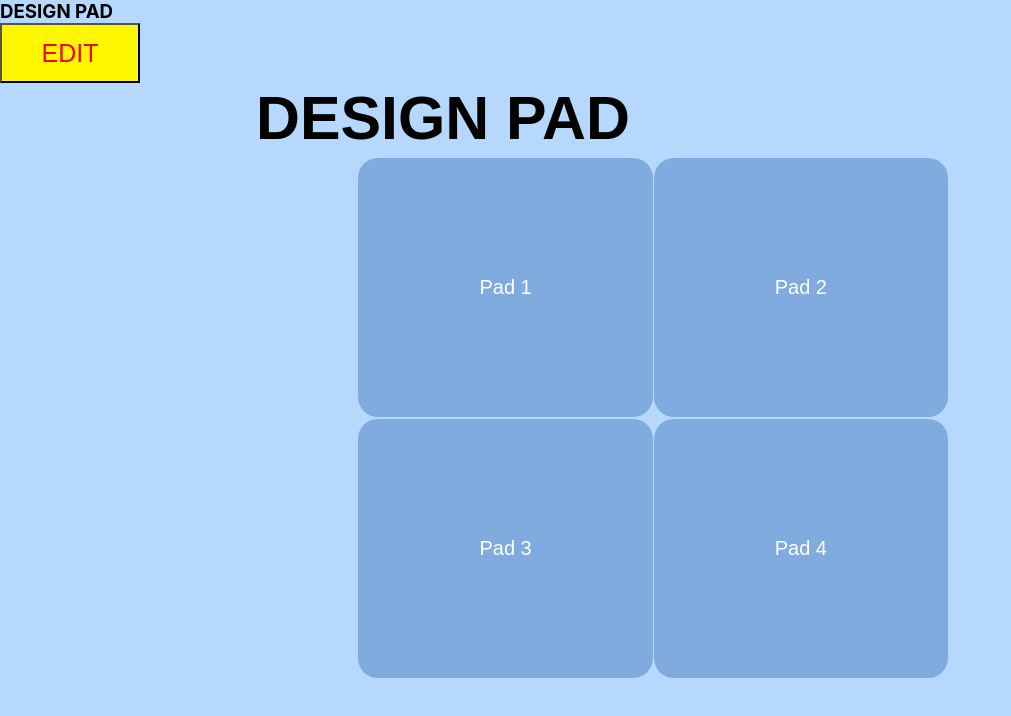
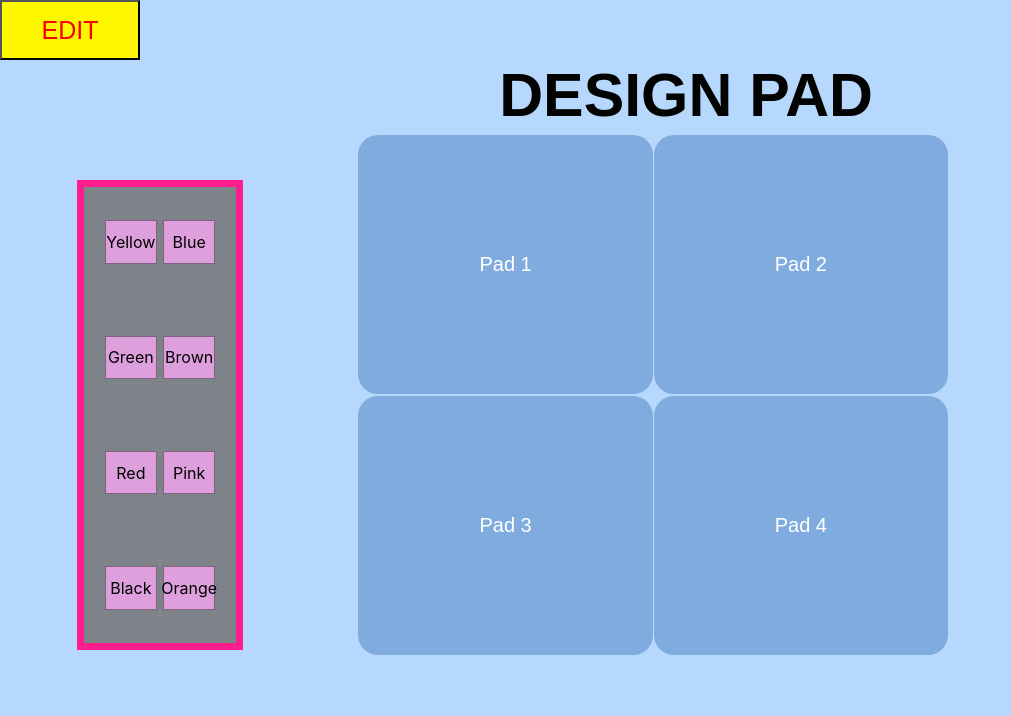
Before and after one commit to 464squad/design-pad, a React (Create React App) app: page / in a window 1280 px wide. Shown: the top 716 px of the page, without its empty margins (0-1011 px from the left). Built offline with nearby package versions, Linux system fonts and the light colour scheme.

Commit message:
worked on the pads and padinput components, just have to code the logic behind the drag and drop in the DesignPad component

```diff
--- a/src/components/DesignContainer.js
+++ b/src/components/DesignContainer.js
@@ -1,6 +1,7 @@
 import React from 'react';
 import DesignBoard from './DesignBoard';
 import PadInput from './PadInput';
+
 
 class DesignContainer extends React.Component {
   state = { EDIT: false };
@@ -8,7 +9,7 @@ class DesignContainer extends React.Component {
 
   Edit = () => {
     this.setState(props => ({
-      editing: !props.editing
+      EDIT: !props.EDIT
     }));
   };
 
@@ -19,7 +20,6 @@ class DesignContainer extends React.Component {
         return (
             <div>
                 <div>
-                    <h3>DESIGN PAD</h3>
                     <button className={button} onClick={this.Edit}>
                     EDIT
                     </button>
--- a/src/components/PadInput.js
+++ b/src/components/PadInput.js
@@ -1,38 +1,73 @@
-import React, {Component} from 'react';
+import React, { Component } from 'react';
 
-class PadInput extends Component {
-    constructor(props) {
-        super(props);
-        /*
-            TODO - set initial state for edit button
-        */
-       this.state = {
-           editButton: false
-       }
-    }
+const PadInput = (props) => {
 
-    handleEditChange = event => {
-        /*
-            TODO - Logic for changing state based on form changes
-        */
-        console.log("edit button updated")
-        console.log(event.target)
+  return (
 
-       // change the state
-        this.setState({
-            [event.target.editButton]: event.target.value
-        })
-    }
+    <div className="pad_container">
+      <div className="pads">
 
-    render() {
+        <Pad EDIT={props.EDIT} color="Yellow"/>
+      </div>
 
-        return(
-            <div>
-                <handleEditChange/>
-            </div>
-        )
-    }
+      <div className="pads">
+        <Pad EDIT={props.EDIT} color="Blue" />
+
+      </div>
+
+      <div className="pads">
+
+        <Pad EDIT={props.EDIT} color="Green" />
+      </div>
+
+      <div className="pads">
+        <Pad EDIT={props.EDIT} color="Brown" />
+      </div>
+
+      <div className="pads">
+        <Pad EDIT={props.EDIT} color="Red"/>
+      </div>
+
+      <div className="pads">
+        <Pad EDIT={props.EDIT} color="Pink" />
+      </div>
+
+      <div className="pads">
+        <Pad EDIT={props.EDIT} color="Black" />
+      </div>
+      <div className="pads">
+        <Pad EDIT={props.EDIT} color="Orange" />
+      </div>
+    </div>
+  );
+}
+
+const Pad = (props) => {
+
+  const handleDragOver = event => {
+
+    event.dataTransfer.setData("color", props.color);
+
+  };
+
+  return (
+    <div draggable={props.EDIT} onDragStart={handleDragOver}>
+      {props.color}
+    </div>
+  );
+}
+
+const InputPad = (props) => {
+
+    return (
+
+        <div>
+            <PadInput/>
+            <Pad/>
+        </div>
+
+    )
 }
 
 
-export default PadInput;
+export default InputPad;
--- a/src/index.css
+++ b/src/index.css
@@ -76,7 +76,7 @@ code {
 }
 
 .edit_button {
-    background-color: black;
+    background-color: rgb(0, 0, 0);
     color: white;
     font-size: 25px;
     width: 140PX;
```
Also changed, not shown: src/components/DesignPad.js (+14 -1 lines).
